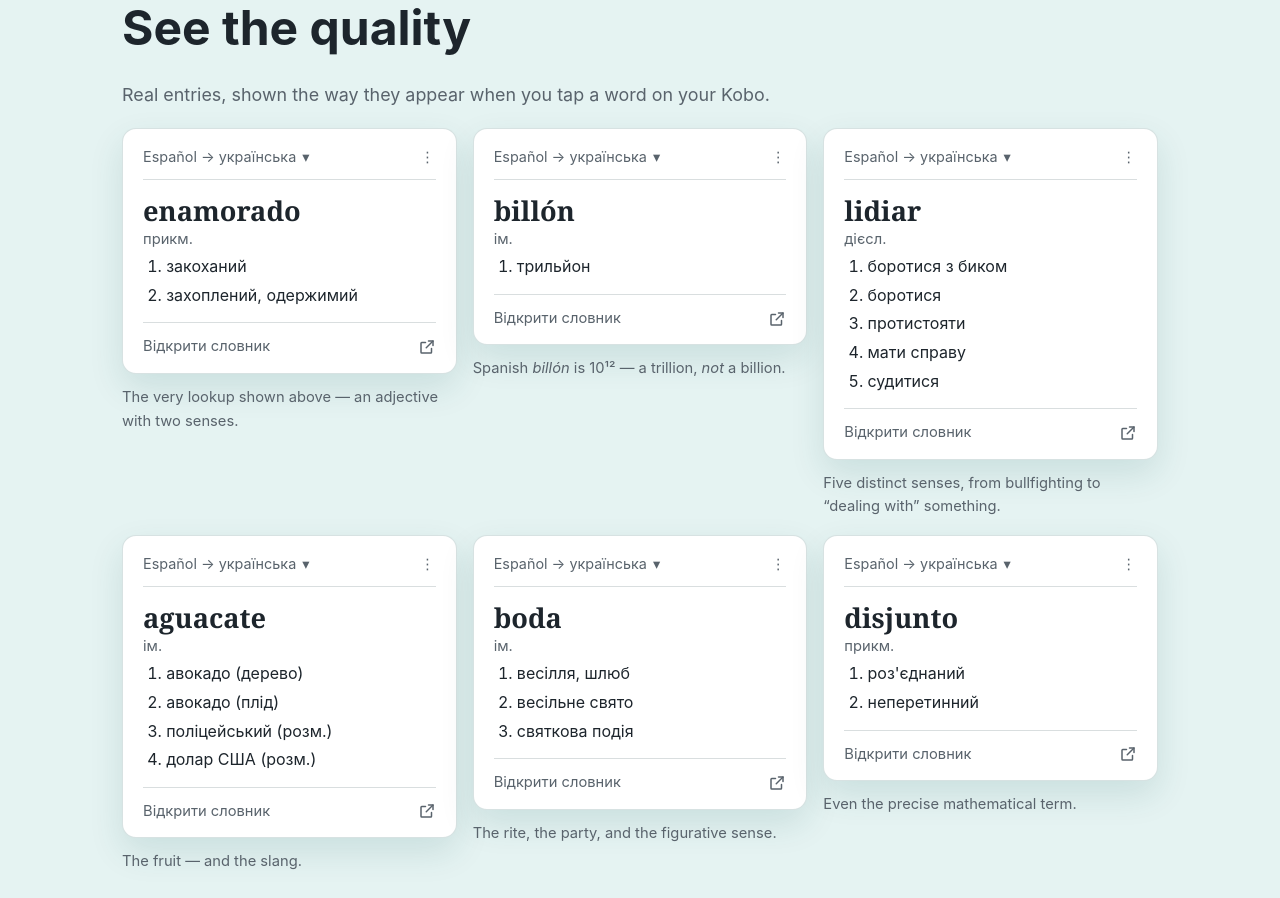
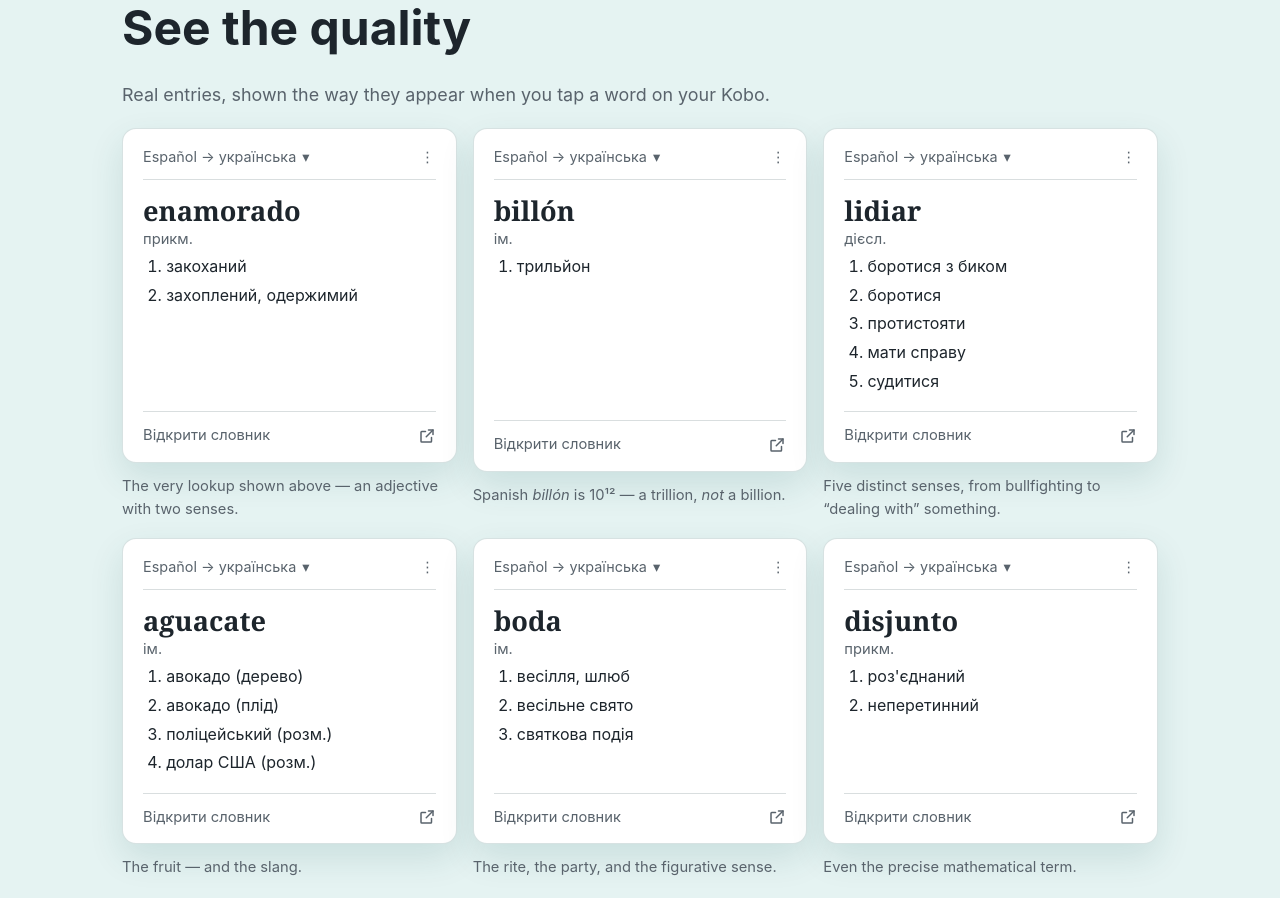
Before and after one commit to mgrabovskyi/ereader-dictionaries, a plain HTML site: page docs/index.html in a window 1280 px wide. Shown: the part 1912-2810 px from the top of the page. Drawn offline with Linux system fonts and the light colour scheme.

Commit message:
Align example popups: equal-height cards per row, footer pinned bottom, captions reserved
Co-Authored-By: Claude Opus 4.8 <noreply@anthropic.com>

```diff
--- a/docs/assets/styles.css
+++ b/docs/assets/styles.css
@@ -285,19 +285,23 @@ h3 {
 .examples {
   display: grid;
   grid-template-columns: repeat(3, minmax(0, 1fr));
-  align-items: start;
+  align-items: stretch;
 }
 
 /* on-device lookup popup, mimicking the Kobo dictionary card */
 .example {
   margin: 0;
   min-width: 0;
+  height: 100%;
   display: flex;
   flex-direction: column;
   gap: 12px;
 }
 
 .lookup {
+  flex: 1 1 auto;
+  display: flex;
+  flex-direction: column;
   background: var(--surface);
   border: 1px solid rgba(8, 79, 79, 0.16);
   border-radius: 14px;
@@ -352,6 +356,7 @@ h3 {
 }
 
 .lookup-foot {
+  margin-top: auto;
   display: flex;
   align-items: center;
   justify-content: space-between;
@@ -369,6 +374,7 @@ h3 {
 
 .lookup-note {
   margin: 0;
+  min-height: 2.6em;
   color: var(--muted);
   font-size: 0.92rem;
 }
```
